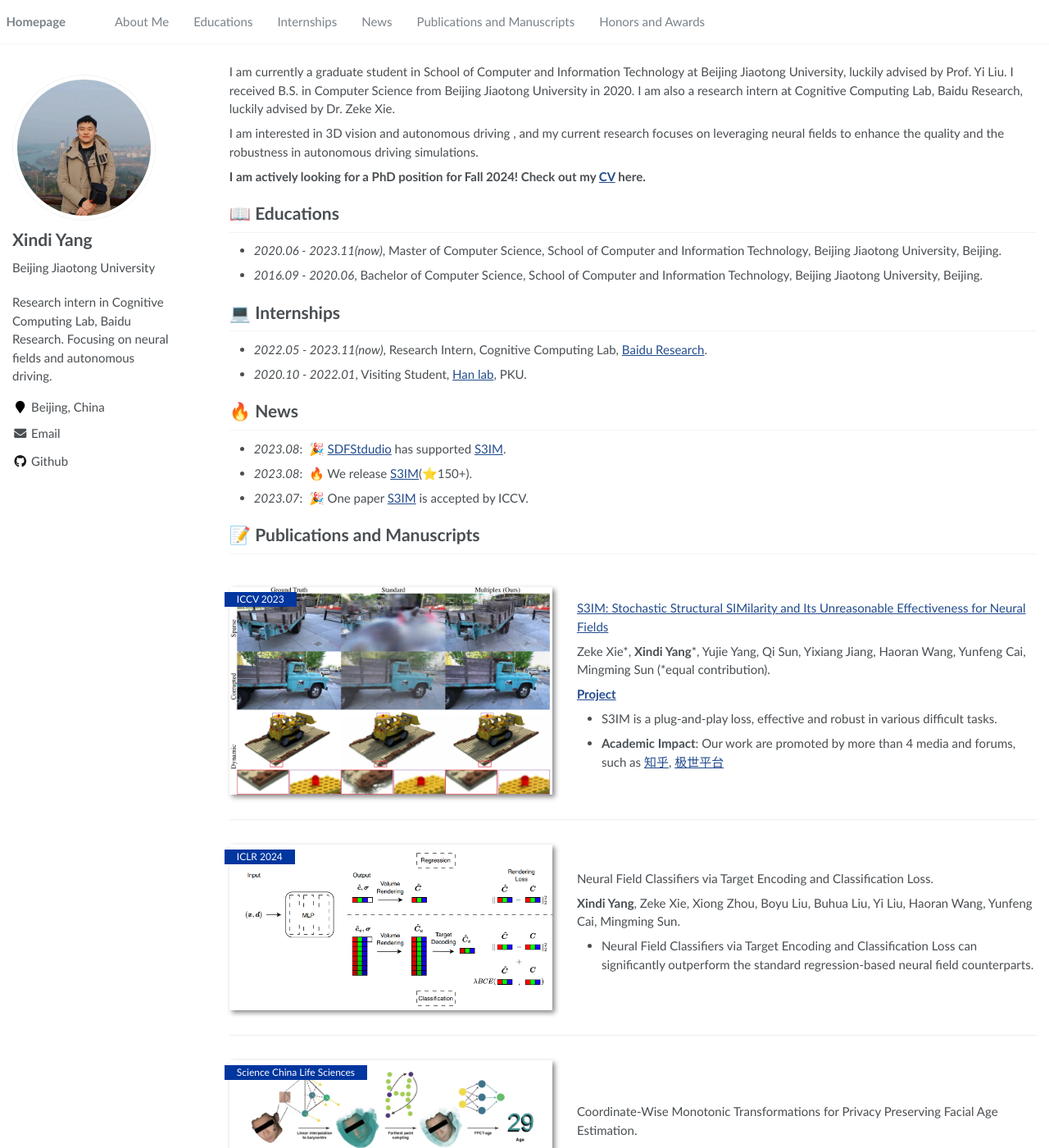
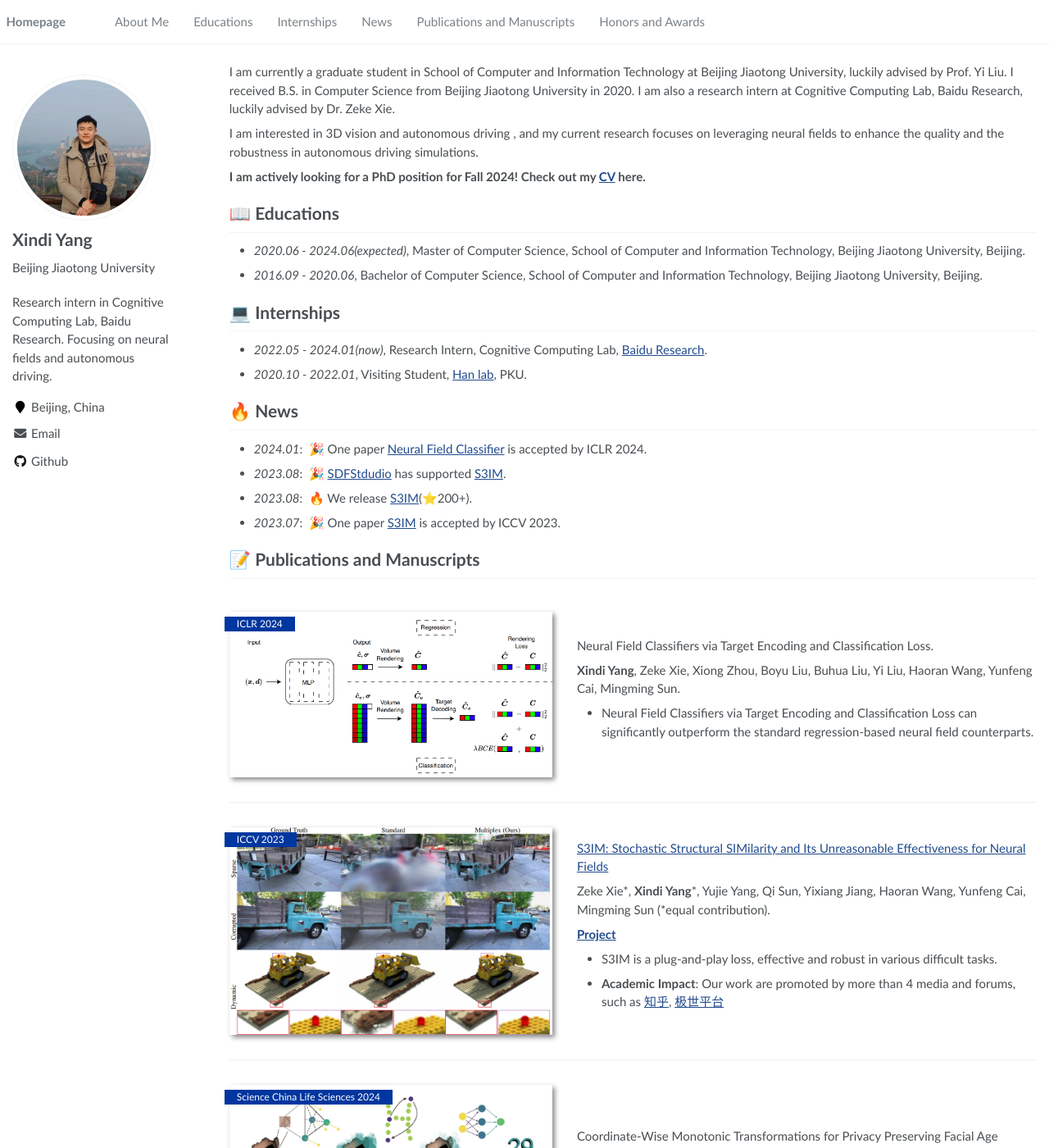
Before and after one commit to Madaoer/Madaoer.github.io, a Jekyll site: the page built from _pages/about.md, in a window 1280 px wide and 1400 px high. Shown: the whole window at 82% size. Built offline with Jekyll 4.4.1, drawn with Linux system fonts in a browser that asks for light colours.

Commit message:
Update about.md

```diff
--- a/_pages/about.md
+++ b/_pages/about.md
@@ -24,19 +24,32 @@ I am interested in 3D vision and autonomous driving , and my current research fo
 **I am actively looking for a PhD position for Fall 2024! Check out my [CV](https://madaoer.github.io/assets/Xindi_Yang_CV.pdf) here.**
 
 # 📖 Educations
-- *2020.06 - 2023.11(now)*, Master of Computer Science, School of Computer and Information Technology, Beijing Jiaotong University, Beijing.
+- *2020.06 - 2024.06(expected)*, Master of Computer Science, School of Computer and Information Technology, Beijing Jiaotong University, Beijing.
 - *2016.09 - 2020.06*, Bachelor of Computer Science, School of Computer and Information Technology, Beijing Jiaotong University, Beijing.
 
 # 💻 Internships
-- *2022.05 - 2023.11(now)*, Research Intern, Cognitive Computing Lab, [Baidu Research](http://research.baidu.com/).
+- *2022.05 - 2024.01(now)*, Research Intern, Cognitive Computing Lab, [Baidu Research](http://research.baidu.com/).
 - *2020.10 - 2022.01*, Visiting Student, [Han lab](https://cqb.pku.edu.cn/hanlab/), PKU.
 
 # 🔥 News
+- *2024.01*: &nbsp;🎉 One paper [Neural Field Classifier](https://openreview.net/pdf?id=9NqC72m31m) is accepted by ICLR 2024.
 - *2023.08*: &nbsp;🎉 [SDFStdudio](https://github.com/autonomousvision/sdfstudio) has supported [S3IM](https://github.com/Madaoer/S3IM-Neural-Fields).
-- *2023.08*: &nbsp;🔥 We release [S3IM](https://github.com/Madaoer/S3IM-Neural-Fields)(⭐️150+).
-- *2023.07*: &nbsp;🎉 One paper [S3IM](https://arxiv.org/abs/2308.07032) is accepted by ICCV.
+- *2023.08*: &nbsp;🔥 We release [S3IM](https://github.com/Madaoer/S3IM-Neural-Fields)(⭐️200+).
+- *2023.07*: &nbsp;🎉 One paper [S3IM](https://arxiv.org/abs/2308.07032) is accepted by ICCV 2023.
 
 # 📝 Publications and Manuscripts
+
+<div class='paper-box'><div class='paper-box-image'><div><div class="badge">ICLR 2024</div><img src='/images/paper2_fig.png' alt="sym" width="100%"></div></div>
+  <div class='paper-box-text' markdown="1">
+
+  Neural Field Classifiers via Target Encoding and Classification Loss.
+
+  **Xindi Yang**, Zeke Xie, Xiong Zhou, Boyu Liu, Buhua Liu, Yi Liu, Haoran Wang, Yunfeng Cai, Mingming Sun.
+
+   <strong><span class='show_paper_citations' data='DhtAFkwAAAAJ:ALROH1vI_8AC'></span></strong>
+  - Neural Field Classifiers via Target Encoding and Classification Loss can significantly outperform the standard regression-based neural field counterparts.
+  </div>
+</div>
 
 <div class='paper-box'><div class='paper-box-image'><div><div class="badge">ICCV 2023</div><img src='/images/paper_img2_500x300.png' alt="sym" width="100%"></div></div>
   <div class='paper-box-text' markdown="1">
@@ -51,19 +64,7 @@ I am interested in 3D vision and autonomous driving , and my current research fo
   </div>
 </div>
 
-<div class='paper-box'><div class='paper-box-image'><div><div class="badge">ICLR 2024</div><img src='/images/paper2_fig.png' alt="sym" width="100%"></div></div>
-  <div class='paper-box-text' markdown="1">
-
-  Neural Field Classifiers via Target Encoding and Classification Loss.
-
-  **Xindi Yang**, Zeke Xie, Xiong Zhou, Boyu Liu, Buhua Liu, Yi Liu, Haoran Wang, Yunfeng Cai, Mingming Sun.
-
-   <strong><span class='show_paper_citations' data='DhtAFkwAAAAJ:ALROH1vI_8AC'></span></strong>
-  - Neural Field Classifiers via Target Encoding and Classification Loss can significantly outperform the standard regression-based neural field counterparts.
-  </div>
-</div>
-
-<div class='paper-box'><div class='paper-box-image'><div><div class="badge">Science China Life Sciences</div><img src='/images/paper_img3_500x300.png' alt="sym" width="100%"></div></div>
+<div class='paper-box'><div class='paper-box-image'><div><div class="badge">Science China Life Sciences 2024</div><img src='/images/paper_img3_500x300.png' alt="sym" width="100%"></div></div>
   <div class='paper-box-text' markdown="1">
 
   Coordinate-Wise Monotonic Transformations for Privacy Preserving Facial Age Estimation.
```
